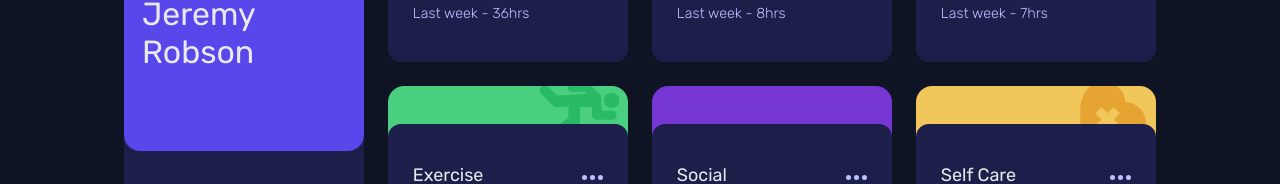
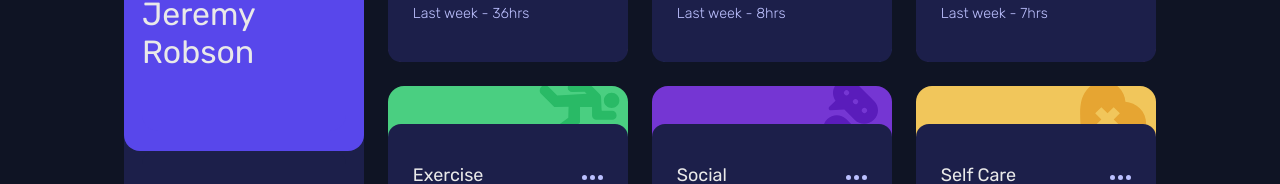
Before and after one commit to Victor-Nyagudi/time-tracking-dashboard, a plain HTML site: page index.html in a window 1280 px wide. Shown: the part 326-510 px from the top of the page. Drawn offline with Linux system fonts and the light colour scheme; the site is published under a folder, as on GitHub Pages, so addresses that start at the root find nothing.

Commit message:
Fix background image path for social section

```diff
--- a/styles.css
+++ b/styles.css
@@ -140,7 +140,7 @@ h2 {
 }
 
 .colored-section--social {
-    background-image: url('/images/icon-social.svg');
+    background-image: url('./images/icon-social.svg');
 }
 
 .colored-section--self-care {
```
